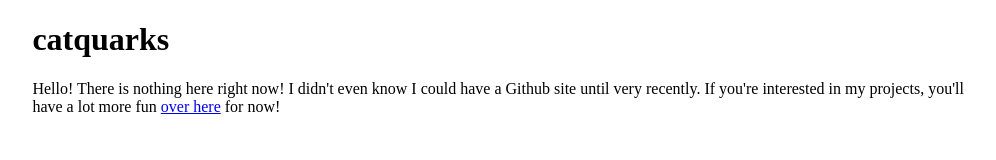
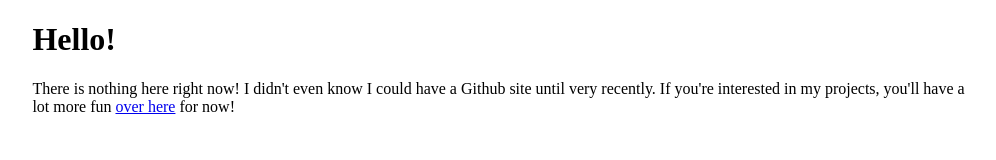
Before and after one commit to catquarks/catquarks.github.io, a plain HTML site: page index.html in a window 1280 px wide. Shown: the whole page, without its empty margins (102-1098 px from the left). Drawn offline with Linux system fonts and the light colour scheme.

Commit message:
Edit index

```diff
--- a/index.html
+++ b/index.html
@@ -6,8 +6,8 @@
 </head>
 <body>
 	<main>
-		<h1>catquarks</h1>
-		<p>Hello! There is nothing here right now! I didn't even know I could have a Github site until very recently. If you're interested in my projects, you'll have a lot more fun <a href="http://comfortcat.xyz" target="_blank">over here</a> for now!</p>
+		<h1>Hello!</h1>
+		<p>There is nothing here right now! I didn't even know I could have a Github site until very recently. If you're interested in my projects, you'll have a lot more fun <a href="http://comfortcat.xyz" target="_blank">over here</a> for now!</p>
 	</main>
 </body>
 </html>
```
